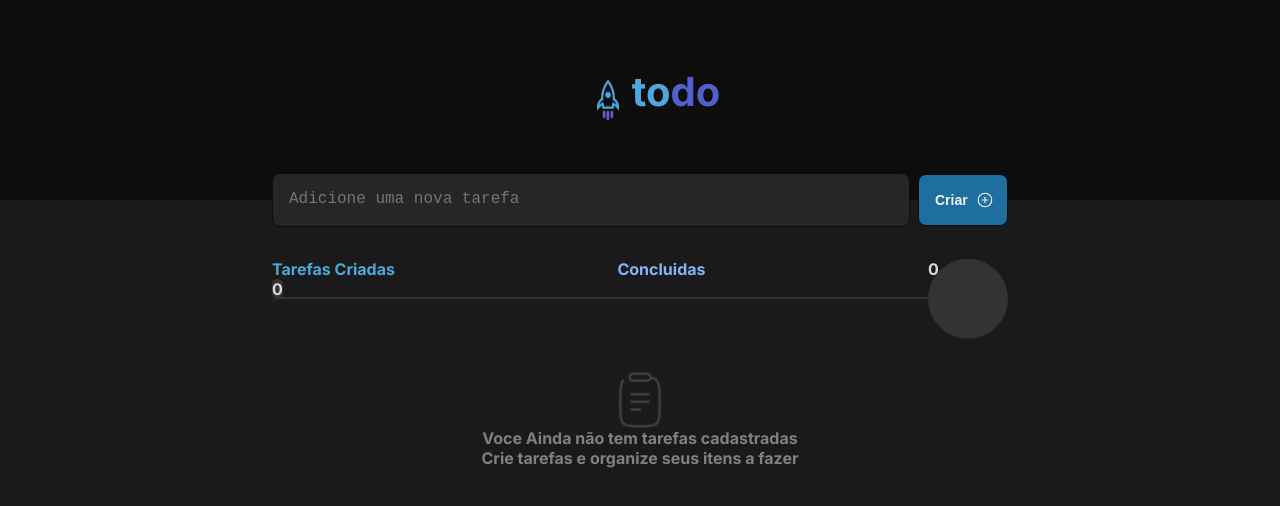
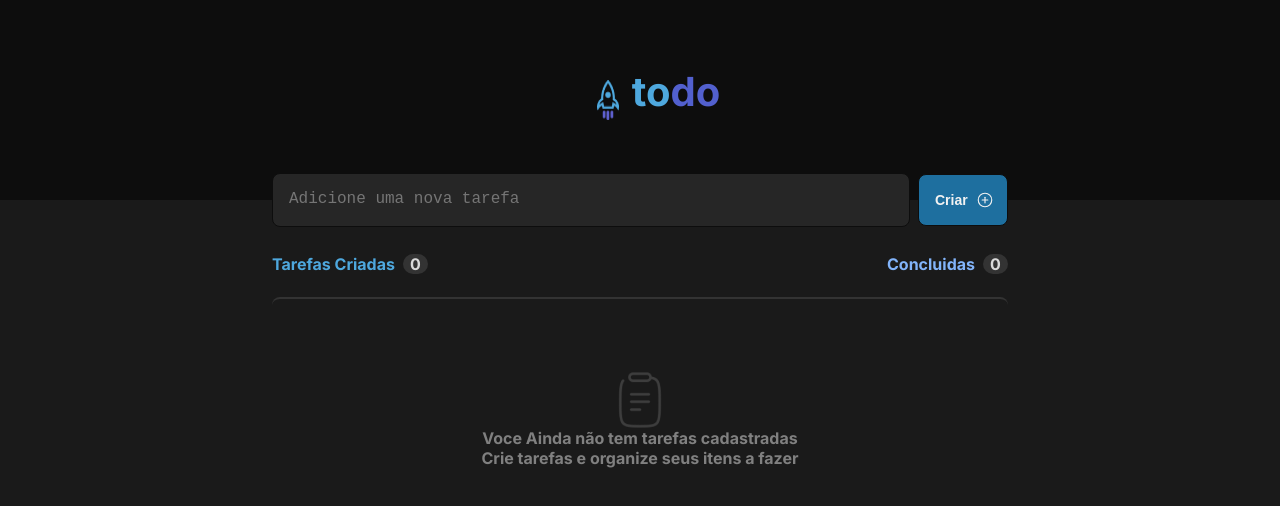
Before and after one commit to ithauront/ToDoList, a React (Vite) app: page / in a window 1280 px wide. Shown: the top 506 px of the page. Built offline with nearby package versions, Linux system fonts and the light colour scheme.

Commit message:
styling for counter
styling for counter done.
project is working fine.

```diff
--- a/src/components/taskList.module.css
+++ b/src/components/taskList.module.css
@@ -68,31 +68,37 @@
     height: 1.187rem;
     padding: 0;
     display: flex;
+    align-items: center;
     justify-content: space-between;
-    position: absolute;
-    left: 50%;
-    transform: translate(-50%, 25%);
 
 }
-.header div {
-    display: flex;
-}
+
 
 .counter{
-width: 5rem;
-height: 5rem;
+    margin-left: 0.5rem;
+width: 1.5625rem;
+height: 1.1875rem;
 border-radius: 999px;
 background: var(--gray-400);
 color: var(--gray-200);
-padding: 8 ;
+padding: 0.625rem 0.5rem ;
+display: flex;
+align-items: center;
+justify-content: center;
+
+
 }
 
 .created {
     color: var(--blue);
+    display: flex;
+
 }
 
 .done {
    color: var(--purple);
+   display: flex;
+
 }
 .empty {
     position: absolute;
--- a/src/components/taskList.tsx
+++ b/src/components/taskList.tsx
@@ -2,7 +2,7 @@
   import Clipboard from '../assets/Clipboard.png'
   import { PlusCircle , Trash} from 'phosphor-react'
 
-  import { useState, FormEvent, ChangeEvent} from 'react';
+  import { useState, FormEvent, ChangeEvent, useEffect} from 'react';
 
 
   interface Task {
@@ -16,11 +16,12 @@
 
       const [tasks, setTasks] = useState<Task[]>([]);
       const [newTaskText, setNewTaskText] = useState('');
-
+      const [count, setCount] = useState<number>(0);
 
 
       function addTask(newTask: string) {
       return setTasks([ {text: newTask, checked: false}, ...tasks]);
+
       }
 
       function handleCreateNewTask(event: FormEvent){
@@ -51,7 +52,7 @@
           setTasks(taskCheckedAtTheBottom);
               }
 
-      const completedTask = tasks.filter(task => task.checked === true)
+      const completedTask = tasks.filter(task => task.checked === true);
 
       return(
           <div>
@@ -71,7 +72,7 @@
                   <p>Tarefas Criadas</p> <span className={styles.counter}>{tasks.length}</span>
               </div>
               <div className={styles.done}>
-                  <p>Concluidas</p></div> <span className={styles.counter}>{completedTask.length}</span>
+                  <p>Concluidas</p> <span className={styles.counter}>{completedTask.length}</span></div>
 
 
           </main>
```
